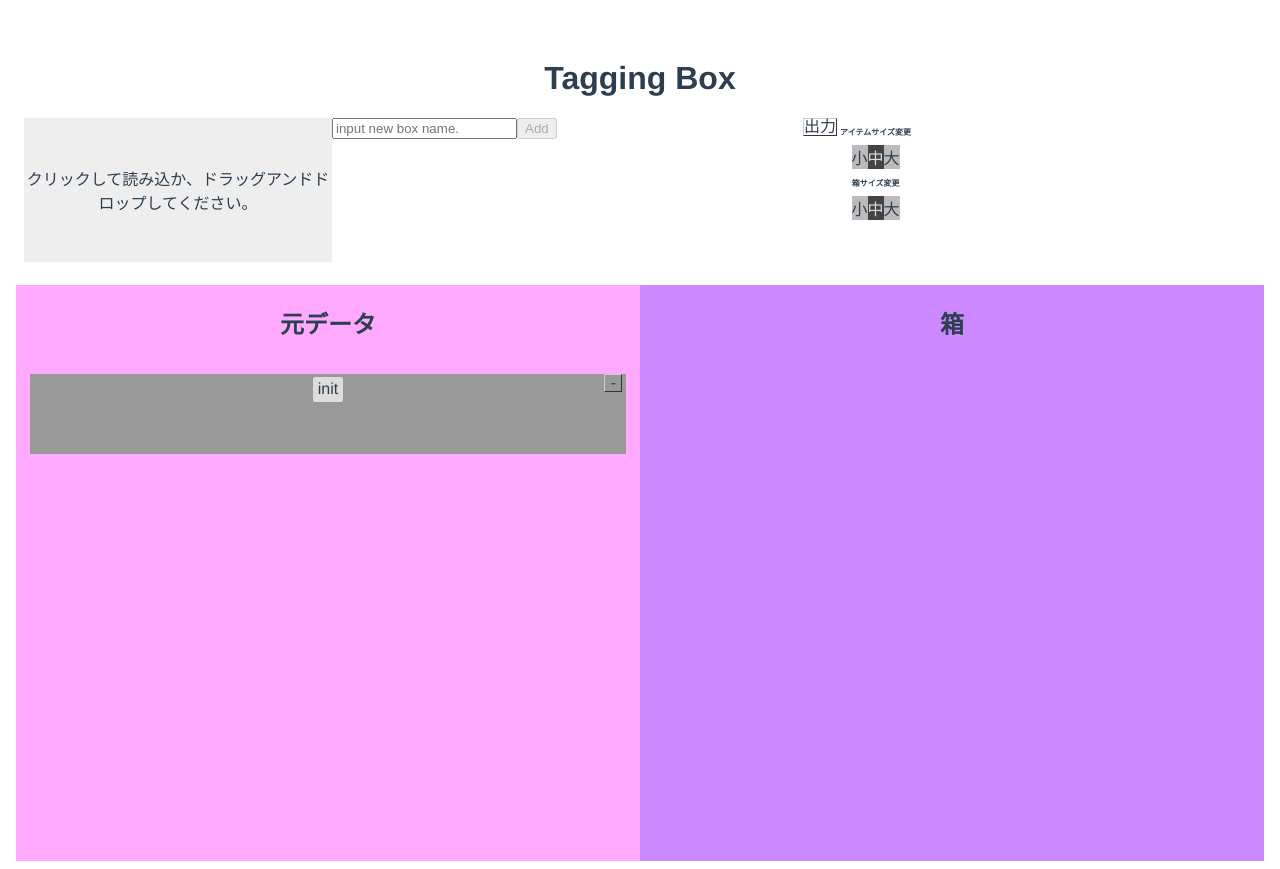
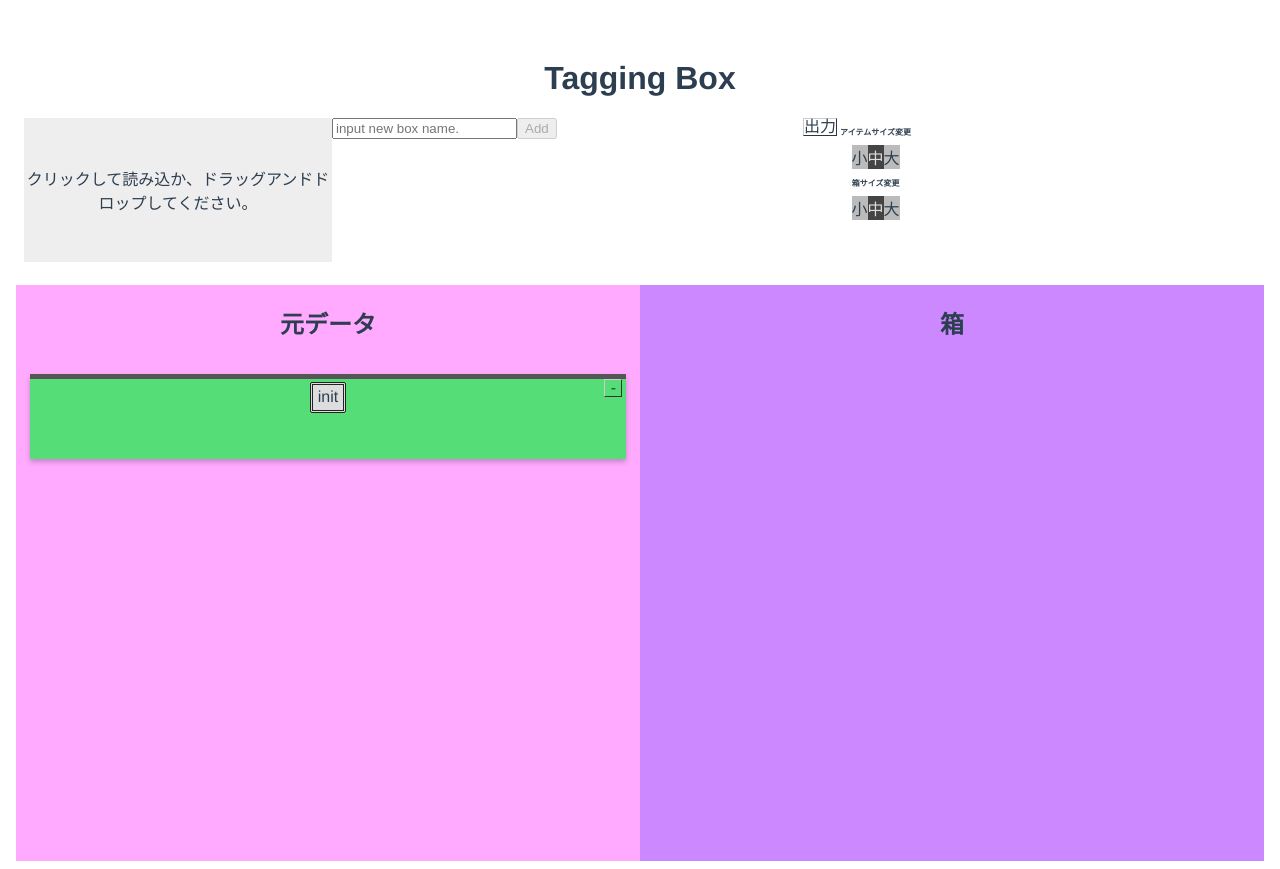
Before and after one commit to aiwaka/tagging_box, a Vue app: page / in a window 1280 px wide. Built offline with nearby package versions, Linux system fonts and the light colour scheme.

Commit message:
improve view

```diff
--- a/src/components/BoxBlock.vue
+++ b/src/components/BoxBlock.vue
@@ -11,10 +11,10 @@
       <div class="box-name" v-if="!inputtingNewBoxName">
         {{ boxData.boxName }}
       </div>
-      <template v-else>
-        <input v-model="newBoxName" />
+      <div class="box-name" v-else>
+        <input class="box-name" v-model="newBoxName" />
         <button v-on:click.prevent="renameBox(newBoxName)">決定</button>
-      </template>
+      </div>
       <pull-down-menu ref="menu" v-on:menu-closed="inputtingNewBoxName = false">
         <pull-down-menu-list
           :list-disabled="isFirstBox"
@@ -178,10 +178,13 @@ export default {
 
 <style>
 .box-block {
-  background-color: #999;
+  background-color: #5d7;
   margin: 0.9rem;
   height: auto;
   min-height: 5rem;
+  position: relative;
+  border-top: 5px solid #555;
+  box-shadow: 0 3px 5px rgba(0, 0, 0, 0.22);
 }
 .box-block.dragover {
   background-color: #555;
@@ -202,7 +205,7 @@ export default {
 }
 .box-name {
   background-color: #ddd;
-  border: 1px thick #222;
+  border: 3px double #222;
   border-radius: 2px;
   margin: 0.2rem auto;
   padding: 0.2rem 0.3rem;
--- a/src/components/ItemBlock.vue
+++ b/src/components/ItemBlock.vue
@@ -43,7 +43,7 @@ export default {
 
 <style>
 .item-block {
-  margin: 0.4rem 0.6rem;
+  margin: 0.3rem 0.5rem;
 }
 .item-block.small {
   width: 3.5rem;
@@ -60,7 +60,7 @@ export default {
 .item-block__container {
   border: 4px ridge #880;
   background-color: #ee2;
-  padding: 0.1rem 0.8rem;
+  padding: 0.1rem 0.6rem;
   margin: 0.2rem 0.4rem;
 }
 .small .item-block__container {
```
